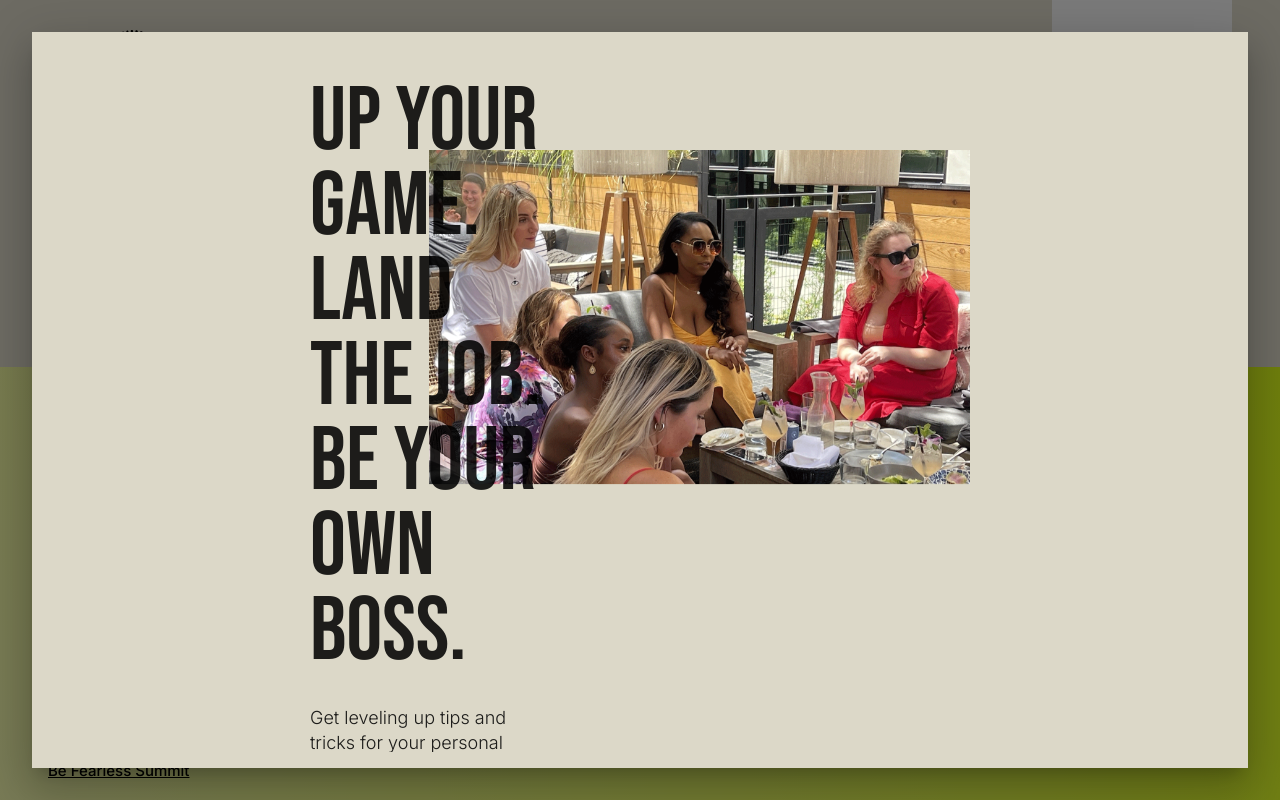
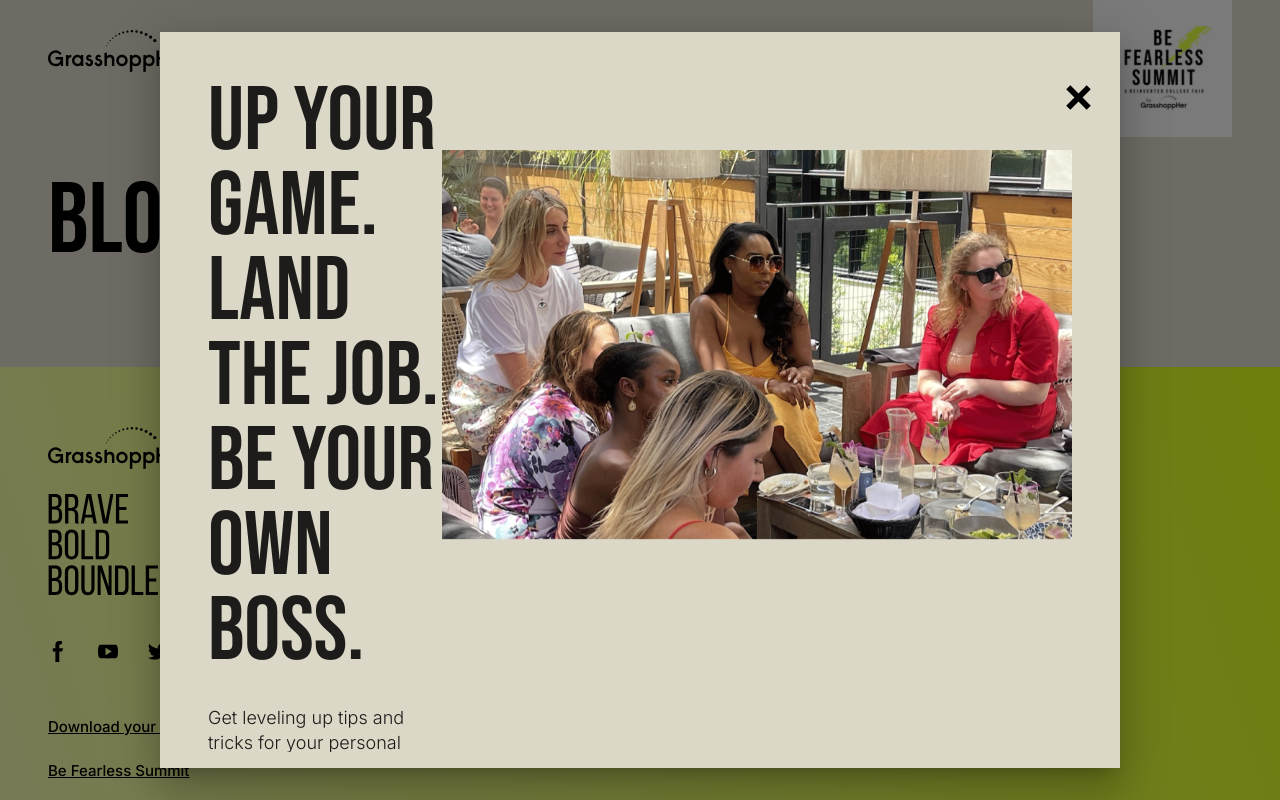
Before and after one commit to linnify/grasshoppher-website, a Next.js app: page /blog in a window 1280 px wide. Shown: the top 800 px of the page. Built offline with nearby package versions, Linux system fonts and the light colour scheme; a web font is replaced by a local one.

Commit message:
feat: Client feedback (pull request #71)

```diff
--- a/components/EBook/EBook.js
+++ b/components/EBook/EBook.js
@@ -17,10 +17,10 @@ export const EBook = ({disableAnimation = false}) => {
         <RedirectButton
           label={"Get your free\ndownloadable ebook"}
           target={true}
-          href={"/documents/the_career_hacks_you_need.pdf"}
+          href={'https://docs.google.com/forms/d/e/1FAIpQLSfXz9_t_2_MKgPs4v1ubPiPyeIxbrV9A1BXgVouthXuOCO8hg/viewform'}
         />
       </div>
-      <div className={styles['ebook__image']}>
+      <div className={styles['ebook__image']} id={'ebook-content__image'}>
         <Parallax disabled={disableAnimation} translateX={[20, 0]} easing="easeOutCirc">
           <img src={'/images/impact.png'}/>
         </Parallax>
--- a/components/EBook/EBook.module.scss
+++ b/components/EBook/EBook.module.scss
@@ -60,7 +60,7 @@
       bottom: 0;
       z-index: 1;
       top: 70px;
-      width: 70%;
+      width: 66%;
 
 
       img{
@@ -73,14 +73,14 @@
 
   @media (min-width: 992px) {
     &__image {
-      width: 77%;
+      width: 73%;
 
     }
   }
 
   @media (min-width: 1200px) {
     &__image {
-      width: 82%;
+      width: 78%;
 
       img{
         object-fit: contain;
--- a/components/EBookDialog/EBookDialog.js
+++ b/components/EBookDialog/EBookDialog.js
@@ -10,7 +10,7 @@ export const EBookDialog = ({open, onClose}) => {
     };
 
     return (
-        <Dialog onClose={handleClose} open={open} maxWidth={false} classes={{
+        <Dialog onClose={handleClose} open={open} maxWidth={'md'} classes={{
             paper: styles['ebook-dialog__paper']
         }}>
             <div className={styles['ebook-dialog__close-button']}>
--- a/components/EBookDialog/EBookDialog.module.scss
+++ b/components/EBookDialog/EBookDialog.module.scss
@@ -16,8 +16,18 @@
     gap: 30px !important;
   }
 
+  :global(#ebook-content__image) {
+    @media (min-width: 768px) {
+      width: 60% !important;
+    }
+
+    @media (min-width: 992px) {
+      width: 630px !important;
+    }
+  }
+
   &__paper {
-    padding: 24px 139px 16px 139px;
+    padding: 24px 24px 16px 24px;
     background-color: $color-main-background !important;
     border-radius: 0 !important;
 
@@ -28,12 +38,13 @@
       max-width: unset !important;
       max-height: unset !important;
       overflow: unset !important;
+      padding: 0 !important;
     }
   }
 
   &__close-button {
     position: absolute;
-    padding: 24px 32px 0 32px;
+    padding: 24px 48px 0 32px;
     display: flex;
     flex-direction: row;
     justify-content: flex-end;
@@ -101,6 +112,6 @@
   }
 
   @include media-query(lg) {
-    padding: 24px 139px 16px 139px;
+    // padding: 24px 139px 16px 139px;
   }
 }
--- a/components/Header.js
+++ b/components/Header.js
@@ -47,7 +47,7 @@ export const Header = () => {
                     {displayMenuItems()}
                 </div>
                 <img src={"/logos/be_fearless_promo.svg"} alt={"logo Be Fearless"}
-                     style={{cursor: "pointer", height: "177px"}} className={"web-menu__promo"}/>
+                     style={{cursor: "pointer", height: "137px"}} className={"web-menu__promo"}/>
             </div>
             <div className={'burger-menu'}>
                 <HeaderBurgerMenu/>
--- a/components/Membership/MembershipIntroduction/MembershipIntroduction.module.scss
+++ b/components/Membership/MembershipIntroduction/MembershipIntroduction.module.scss
@@ -1,7 +1,7 @@
 @import "styles/abstracts/variables";
 
 .membership-introduction {
-  padding-top: 46px;
+  padding: 46px 0;
   display: flex;
   flex-direction: column;
   justify-content: space-between;
--- a/components/Membership/MembershipYourFuture/MembershipYourFuture.js
+++ b/components/Membership/MembershipYourFuture/MembershipYourFuture.js
@@ -18,9 +18,8 @@ export const MembershipYourFuture = () => {
           href={'/membership'}
         />
       </div>
-      <HighlightedText text={'Go you. \n' +
-        'Join Now. \n' +
-        'Look at you Thriving.'}/>
+      <HighlightedText text={'You’re already here. Go you.\n' +
+        'Find a mirror, stand in front of it, and note what it looks to "thrive”.\n'}/>
     </div>
   )
 }
--- a/components/Story/StoryHero/StoryHero.module.scss
+++ b/components/Story/StoryHero/StoryHero.module.scss
@@ -73,7 +73,7 @@
 
   @media (min-width: 1460px) {
     &__image {
-      width: 729px;
+      width: 700px;
       right: 234px;
     }
   }
--- a/constants/footer.js
+++ b/constants/footer.js
@@ -46,8 +46,8 @@ export const legalFooterItems = [
 
 export const menuFooterItems = [
     {
-        text: "Impact in your Inbox",
-        link: "https://docs.google.com/forms/d/e/1FAIpQLScJhoNzVv2A5p0e979itmtgvVPz2LdYe91iPWESZBLYjIb2Gg/viewform",
+        text: "Download your e-book",
+        link: "https://docs.google.com/forms/d/e/1FAIpQLSfXz9_t_2_MKgPs4v1ubPiPyeIxbrV9A1BXgVouthXuOCO8hg/viewform",
         newTab: true
     },
     {
--- a/pages/membership-landing.js
+++ b/pages/membership-landing.js
@@ -12,12 +12,12 @@ const MembershipLanding = () => {
     <Page title={"Presale Membership - GrasshoppHer"}>
       <Layout title={"Presale Membership"}>
         <MembershipHero/>
+        <MembershipCommunity />
+        <MembershipTestimonials />
         <div className={'container'}>
+          <MembershipYourFuture />
           <MembershipIntroduction/>
-          <MembershipYourFuture />
         </div>
-        <MembershipTestimonials />
-        <MembershipCommunity />
       </Layout>
     </Page>
   )
```
Also changed, not shown: components/Membership/MembershipCommunity/MembershipCommunity.js (+4 -4 lines), public/logos/ziki-logo.png.
